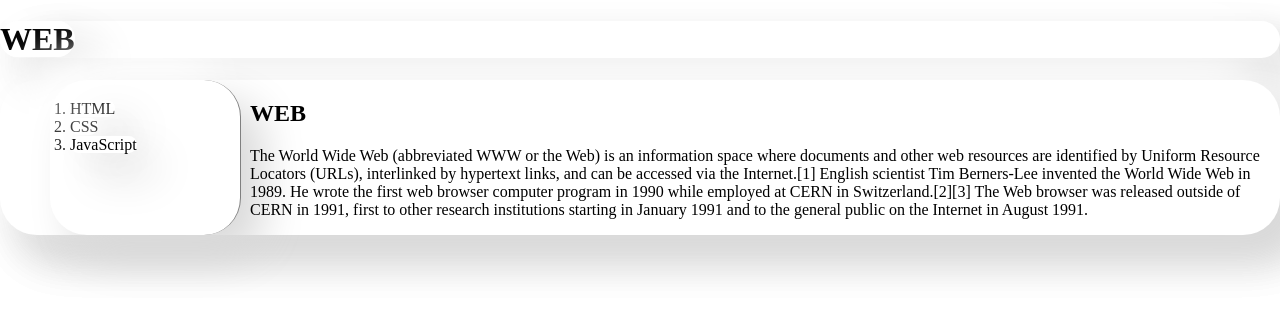
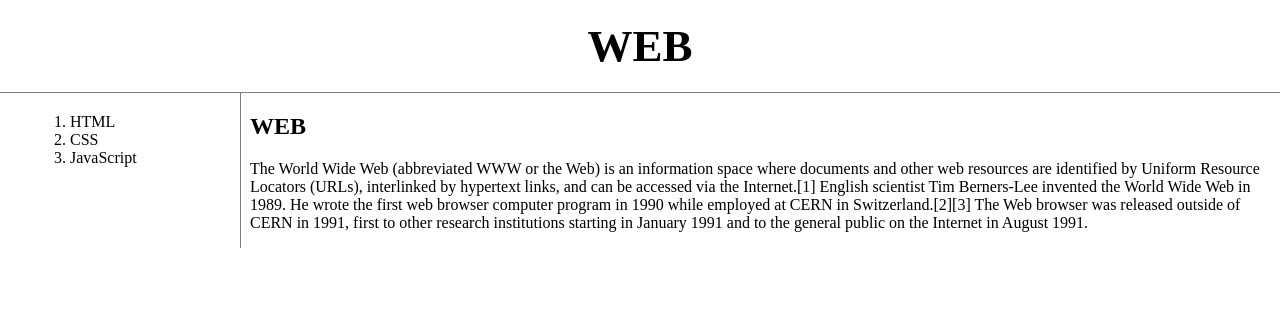
Before and after one commit to HYOMIN-E/WEB, a plain HTML site: page index.html in a window 1280 px wide. Drawn offline with Linux system fonts and the light colour scheme.

Commit message:
Add files via upload

```diff
--- a/style.css
+++ b/style.css
@@ -1,51 +1,31 @@
 a {
     color: black;
     text-decoration: none;
-	border-radius: 37px;
-background: #ffffff;
-box-shadow:  22px 22px 44px #d9d9d9,
-             -22px -22px 44px #ffffff;
 }
 h1 {
-    border-radius: 37px;
-background: #ffffff;
-box-shadow:  22px 22px 44px #d9d9d9,
-             -22px -22px 44px #ffffff;
+    font-size: 45px;
+    text-align: center;
+    border-bottom: 1px solid gray;
+    margin: 0;
+    padding: 20px;
 }
 ol {
     border-right: 1px solid gray;
     width: 150px;
     margin: 0;
-	border-radius: 37px;
-background: #ffffff;
-box-shadow:  22px 22px 44px #d9d9d9,
-             -22px -22px 44px #ffffff;
 }
 body {
     margin: 0;
-	font-family: 'neon';
-	border-radius: 37px;
-background: #ffffff;
-box-shadow:  22px 22px 44px #d9d9d9,
-             -22px -22px 44px #ffffff;
 }
 div {
     padding-left: 50px;
 }
 #grid ol {
     padding: 20px;
-	border-radius: 37px;
-background: #ffffff;
-box-shadow:  22px 22px 44px #d9d9d9,
-             -22px -22px 44px #ffffff;
 }
 #grid {
     display: grid;
     grid-template-columns: 150px 1fr;
-	border-radius: 37px;
-background: #ffffff;
-box-shadow:  22px 22px 44px #d9d9d9,
-             -22px -22px 44px #ffffff;
 }
 @media(max-width: 600px) {
     #grid {
@@ -57,8 +37,4 @@ box-shadow:  22px 22px 44px #d9d9d9,
     h1 {
         border-bottom: none;
     }
-    @font-face {
-    font-family: 'neon';
-    src: url('../srcs/fonts/Archivo-VariableFont_wdth,wght.ttf') format('truetype');
-    }
 }
```
